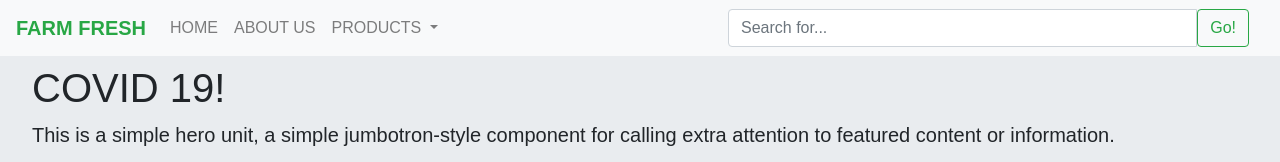
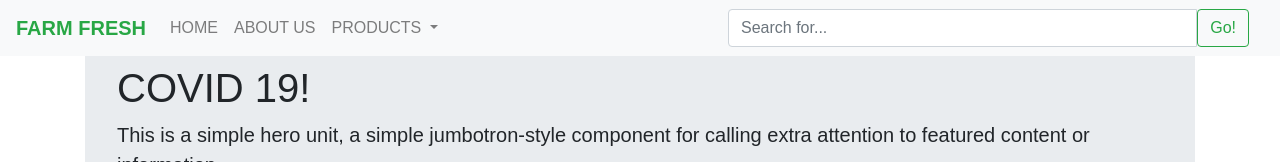
Before and after one commit to shriyashh/farmfresh.github.io, a plain HTML site: page index.html in a window 1280 px wide. Shown: the top 162 px of the page. Drawn offline with nearby package versions, Linux system fonts and the light colour scheme.

Commit message:
Update index.html

```diff
--- a/index.html
+++ b/index.html
@@ -87,13 +87,11 @@
               </span>
             </div><!-- /input-group -->
           </div><!-- /.col-lg-6 -->
-        </div><!-- /.row -->
-      </div>
     </nav>
 
 
 <div class="jumbotron">
-  <h1 class="display-5">COVID 19!</h1>
+  <h1 class="display">COVID 19!</h1>
   <p class="lead">This is a simple hero unit, a simple jumbotron-style component for calling extra attention to featured content or information.</p>
   <hr class="">
   <p>It uses utility classes for typography and spacing to space content out within the larger container.</p>
```
